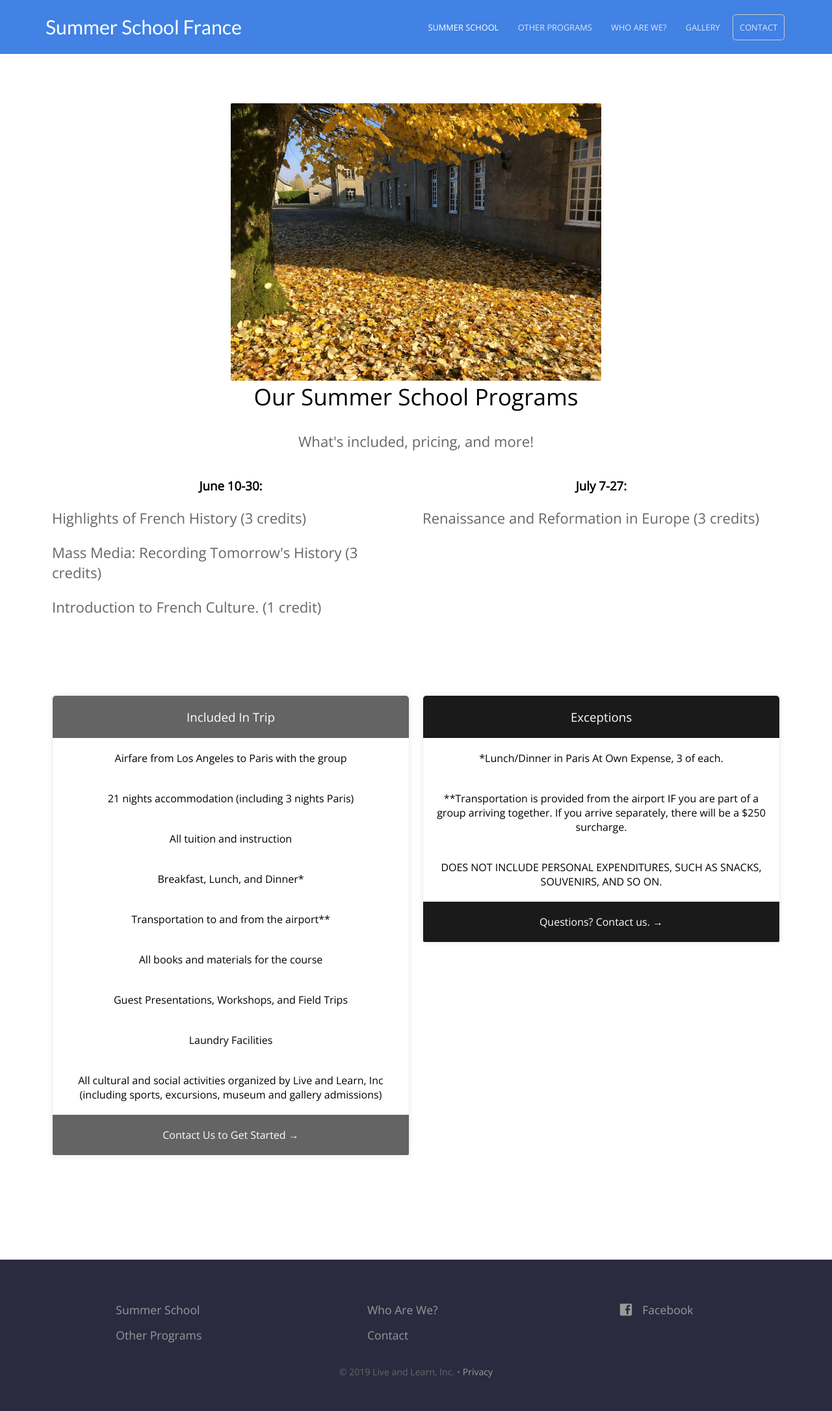
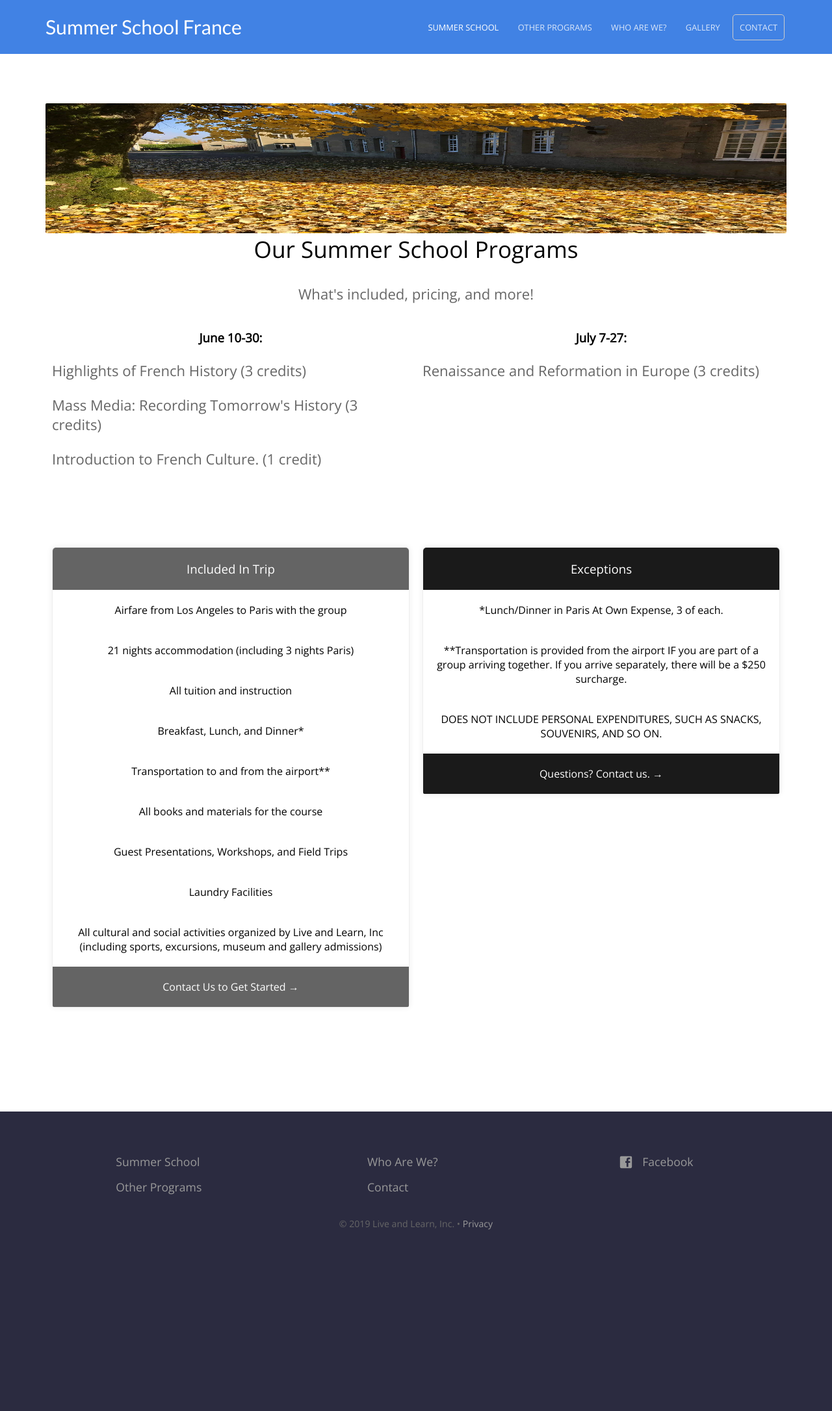
Before and after one commit to baritchie/project1, a Jekyll site: the page built from summerschoolprograms.html, in a window 1280 px wide. Shown: the whole page at 65% size. Built offline with Jekyll 4.4.1, drawn with Linux system fonts in a browser that asks for light colours; after the commit the page ends 1944 px from its top, so only the background shows below that.

Commit message:
Updated '_layouts/page.html' via CloudCannon

```diff
--- a/_layouts/page.html
+++ b/_layouts/page.html
@@ -8,7 +8,7 @@ layout: default
     			<picture>
                     <source class="screenshot" srcset="{{ page.picture_url }}.webp" type="image/webp">
                     <source class="screenshot" srcset="{{ page.picture_url }}.jpg" type="image/jpeg">
-                    <img alt="Autumn Leaves at the School" style="width:50%;" class="screenshot" src="{{ page.picture_url }}.jpg" />
+                    <img alt="Autumn Leaves at the School" style="height:200px;width:100%;" class="screenshot" src="{{ page.picture_url }}.jpg" />
                 </picture>
 				<h2>{{ page.heading }}</h2>
 			{% elsif page.title and page.layout != 'archive' %}
```
